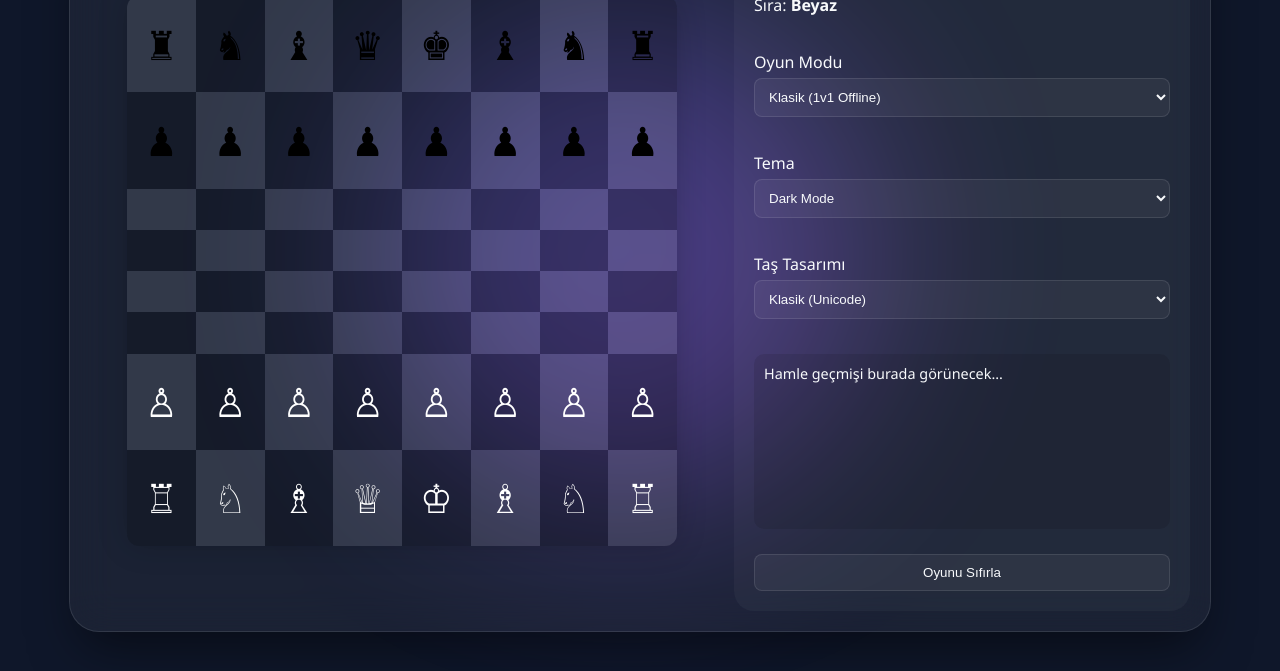
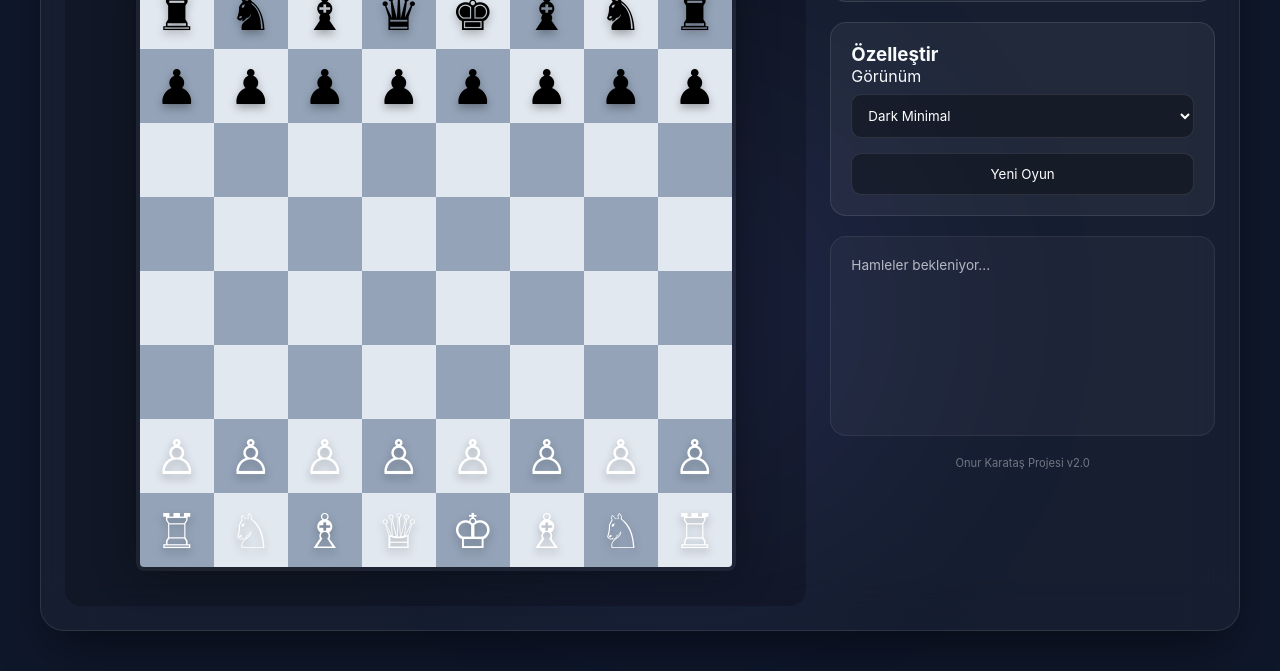
Before and after one commit to mazyLeyn/chess, a plain HTML site: page index.html in a window 1280 px wide. Shown: the part 129-800 px from the top of the page. Drawn offline with Linux system fonts and the light colour scheme.

Commit message:
Update index.html

```diff
--- a/index.html
+++ b/index.html
@@ -3,339 +3,324 @@
 <head>
     <meta charset="UTF-8">
     <meta name="viewport" content="width=device-width, initial-scale=1.0">
-    <title>Chess Fusion | Minimalist & Modern</title>
+    <title>Chess Fusion Pro | Fluid & Modern</title>
     <style>
-        /* --- CSS: Tasarım ve Glassmorphism --- */
         :root {
-            --bg-color: #0f172a;
-            --glass-bg: rgba(255, 255, 255, 0.05);
+            --bg: #0f172a;
+            --glass: rgba(255, 255, 255, 0.03);
             --glass-border: rgba(255, 255, 255, 0.1);
             --accent: #6366f1;
             --text: #f8fafc;
-            --square-light: rgba(255, 255, 255, 0.1);
-            --square-dark: rgba(0, 0, 0, 0.2);
-        }
-
-        /* Temalar */
-        body.theme-light {
-            --bg-color: #f1f5f9;
-            --glass-bg: rgba(255, 255, 255, 0.7);
-            --glass-border: rgba(0, 0, 0, 0.1);
-            --text: #1e293b;
-            --square-light: #e2e8f0;
-            --square-dark: #94a3b8;
+            /* Tahta Renkleri - Modern Pastel */
+            --sq-l: #e2e8f0;
+            --sq-d: #94a3b8;
         }
 
         body.theme-midnight {
-            --bg-color: #020617;
-            --accent: #38bdf8;
-            --square-light: rgba(56, 189, 248, 0.1);
-            --square-dark: rgba(0, 0, 0, 0.4);
+            --bg: #020617;
+            --accent: #0ea5e9;
+            --sq-l: #1e293b;
+            --sq-d: #0f172a;
         }
 
-        * { margin: 0; padding: 0; box-box: border-box; }
+        * { margin: 0; padding: 0; box-sizing: border-box; font-family: 'Inter', system-ui, sans-serif; }
 
         body {
-            background-color: var(--bg-color);
+            background-color: var(--bg);
             color: var(--text);
-            font-family: 'Segoe UI', Tahoma, Geneva, Verdana, sans-serif;
             height: 100vh;
             display: flex;
             justify-content: center;
             align-items: center;
             overflow: hidden;
-            transition: background 0.5s ease;
+            transition: all 0.5s ease;
         }
 
-        /* Arka Plan Efekti */
-        .blob {
+        /* Arka plan akışkanlığı */
+        .bg-glow {
             position: absolute;
-            width: 500px;
-            height: 500px;
-            background: linear-gradient(135deg, var(--accent), #a855f7);
-            filter: blur(100px);
-            border-radius: 50%;
+            width: 600px; height: 600px;
+            background: radial-gradient(circle, var(--accent) 0%, transparent 70%);
+            filter: blur(80px);
+            opacity: 0.15;
             z-index: -1;
-            opacity: 0.4;
-            animation: float 20s infinite alternate;
+            animation: pulse 10s infinite alternate;
         }
 
-        @keyframes float {
-            from { transform: translate(-20%, -20%); }
-            to { transform: translate(20%, 20%); }
+        @keyframes pulse {
+            from { transform: scale(1) translate(-10%, -10%); }
+            to { transform: scale(1.2) translate(10%, 10%); }
         }
 
-        .main-container {
+        .container {
             display: flex;
-            width: 90%;
-            max-width: 1100px;
-            height: 85vh;
-            background: var(--glass-bg);
-            backdrop-filter: blur(20px);
-            -webkit-backdrop-filter: blur(20px);
+            width: 95vw;
+            max-width: 1200px;
+            height: 90vh;
+            background: var(--glass);
+            backdrop-filter: blur(25px);
+            -webkit-backdrop-filter: blur(25px);
             border: 1px solid var(--glass-border);
-            border-radius: 30px;
-            box-shadow: 0 25px 50px -12px rgba(0, 0, 0, 0.5);
-            padding: 20px;
-            gap: 20px;
+            border-radius: 24px;
+            padding: 24px;
+            gap: 24px;
+            box-shadow: 0 25px 50px -12px rgba(0,0,0,0.5);
         }
 
-        /* Oyun Alanı */
-        .board-container {
+        /* Tahta Alanı - Çökme Sorunu Çözüldü */
+        .board-wrapper {
             flex: 1.5;
             display: flex;
             justify-content: center;
             align-items: center;
+            background: rgba(0,0,0,0.2);
+            border-radius: 16px;
+            padding: 10px;
         }
 
         #board {
             display: grid;
-            grid-template-columns: repeat(8, 1fr);
-            aspect-ratio: 1/1;
+            grid-template-columns: repeat(8, 12.5%);
+            grid-template-rows: repeat(8, 12.5%);
             width: 100%;
-            max-width: 550px;
-            border-radius: 12px;
+            max-width: 600px;
+            aspect-ratio: 1 / 1; /* Kare formunu zorunlu kılar */
+            border-radius: 8px;
             overflow: hidden;
-            box-shadow: 0 0 30px rgba(0,0,0,0.2);
+            box-shadow: 0 0 40px rgba(0,0,0,0.4);
+            border: 4px solid rgba(255,255,255,0.05);
         }
 
         .square {
+            width: 100%;
+            height: 100%;
             display: flex;
             justify-content: center;
             align-items: center;
             cursor: pointer;
-            font-size: 2.5rem;
-            transition: all 0.2s ease;
-            user-select: none;
+            position: relative;
+            transition: background 0.2s ease;
         }
 
-        .square:hover { transform: scale(1.05); z-index: 10; }
-        .square.selected { box-shadow: inset 0 0 20px var(--accent); }
-        .square.last-move { background-color: rgba(99, 102, 241, 0.3) !important; }
+        /* Taşların Görünümü */
+        .piece {
+            font-size: clamp(1.5rem, 4vw, 3rem);
+            z-index: 2;
+            transition: transform 0.2s cubic-bezier(0.175, 0.885, 0.32, 1.275);
+            user-select: none;
+            filter: drop-shadow(0 4px 4px rgba(0,0,0,0.3));
+        }
 
-        /* Panel Alanı */
-        .side-panel {
-            flex: 1;
+        .square:hover .piece { transform: scale(1.15); }
+
+        /* Durum Efektleri */
+        .square.selected { background: var(--accent) !important; opacity: 0.8; }
+        .square.valid-move::after {
+            content: '';
+            width: 15px; height: 15px;
+            background: rgba(255,255,255,0.3);
+            border-radius: 50%;
+        }
+
+        /* Yan Panel */
+        .ui-panel {
+            flex: 0.8;
             display: flex;
             flex-direction: column;
             gap: 20px;
-            background: rgba(255, 255, 255, 0.03);
-            border-radius: 20px;
-            padding: 20px;
         }
 
-        h2 { font-weight: 300; letter-spacing: 1px; margin-bottom: 10px; }
+        .card {
+            background: rgba(255,255,255,0.05);
+            padding: 20px;
+            border-radius: 16px;
+            border: 1px solid var(--glass-border);
+        }
 
-        .control-group {
-            margin-bottom: 15px;
+        .turn-indicator {
+            display: flex;
+            align-items: center;
+            gap: 10px;
+            font-size: 1.2rem;
+            font-weight: 600;
         }
+
+        .dot { width: 12px; height: 12px; border-radius: 50%; background: #fff; }
+        .dot.black { background: #000; border: 1px solid #fff; }
 
         select, button {
             width: 100%;
-            padding: 10px;
-            background: var(--glass-bg);
+            padding: 12px;
+            background: rgba(0,0,0,0.3);
             border: 1px solid var(--glass-border);
-            color: var(--text);
-            border-radius: 8px;
-            margin-top: 5px;
-            outline: none;
+            color: #fff;
+            border-radius: 10px;
+            cursor: pointer;
+            margin-top: 8px;
+            transition: all 0.3s;
         }
 
-        .history-box {
+        button:hover { background: var(--accent); }
+
+        .history {
             flex-grow: 1;
-            background: rgba(0,0,0,0.1);
-            border-radius: 10px;
-            padding: 10px;
-            font-size: 0.9rem;
             overflow-y: auto;
+            font-size: 0.85rem;
+            opacity: 0.7;
+            max-height: 200px;
         }
 
-        /* Mobil Uyumluluk */
-        @media (max-width: 768px) {
-            .main-container { flex-direction: column; height: auto; overflow-y: auto; margin: 20px 0; }
-            #board { max-width: 90vw; }
+        @media (max-width: 850px) {
+            .container { flex-direction: column; height: 95vh; padding: 12px; }
+            .ui-panel { flex: 1; }
         }
     </style>
 </head>
 <body class="theme-dark">
 
-    <div class="blob"></div>
+    <div class="bg-glow"></div>
 
-    <main class="main-container">
-        <section class="board-container">
+    <main class="container">
+        <section class="board-wrapper">
             <div id="board"></div>
         </section>
 
-        <aside class="side-panel">
-            <div class="control-group">
-                <h2>Chess Fusion</h2>
-                <div id="game-info">Sıra: <b>Beyaz</b></div>
+        <aside class="ui-panel">
+            <div class="card">
+                <div class="turn-indicator">
+                    <div id="turn-dot" class="dot"></div>
+                    <span id="turn-text">Beyazın Sırası</span>
+                </div>
             </div>
 
-            <div class="control-group">
-                <label>Oyun Modu</label>
-                <select id="mode-select">
-                    <option value="classic">Klasik (1v1 Offline)</option>
-                    <option value="3player" disabled>3 Kişilik (Yakında!)</option>
-                </select>
+            <div class="card">
+                <h3>Özelleştir</h3>
+                <label>Görünüm
+                    <select onchange="document.body.className = this.value">
+                        <option value="theme-dark">Dark Minimal</option>
+                        <option value="theme-midnight">Midnight Blue</option>
+                    </select>
+                </label>
+                <button onclick="resetGame()" style="margin-top: 15px;">Yeni Oyun</button>
             </div>
 
-            <div class="control-group">
-                <label>Tema</label>
-                <select id="theme-select" onchange="changeTheme(this.value)">
-                    <option value="theme-dark">Dark Mode</option>
-                    <option value="theme-midnight">Midnight Blue</option>
-                    <option value="theme-light">Light Mode</option>
-                </select>
+            <div class="card history" id="move-history">
+                <div>Hamleler bekleniyor...</div>
             </div>
 
-            <div class="control-group">
-                <label>Taş Tasarımı</label>
-                <select id="piece-select">
-                    <option value="classic">Klasik (Unicode)</option>
-                    <option value="modern">Minimalist</option>
-                </select>
+            <div style="font-size: 0.7rem; opacity: 0.4; text-align: center;">
+                Onur Karataş Projesi v2.0
             </div>
-
-            <div class="history-box" id="history">
-                Hamle geçmişi burada görünecek...
-            </div>
-
-            <button onclick="resetGame()">Oyunu Sıfırla</button>
         </aside>
     </main>
 
     <script>
-        /* --- JS: Oyun Mantığı --- */
-        const boardElement = document.getElementById('board');
-        const infoElement = document.getElementById('game-info');
-        const historyElement = document.getElementById('history');
+        const boardEl = document.getElementById('board');
+        const turnText = document.getElementById('turn-text');
+        const turnDot = document.getElementById('turn-dot');
+        const historyEl = document.getElementById('move-history');
 
-        let boardState = [];
-        let selectedSquare = null;
-        let turn = 'white';
+        let board = Array(64).fill(null);
+        let selectedIdx = null;
+        let turn = 'w';
 
-        // Taşların Unicode Karşılıkları
-        const pieces = {
-            white: { k: '♔', q: '♕', r: '♖', b: '♗', n: '♘', p: '♙' },
-            black: { k: '♚', q: '♛', r: '♜', b: '♝', n: '♞', p: '♟' }
+        const pieceIcons = {
+            'w': { k: '♔', q: '♕', r: '♖', b: '♗', n: '♘', p: '♙' },
+            'b': { k: '♚', q: '♛', r: '♜', b: '♝', n: '♞', p: '♟' }
         };
 
-        function initBoard() {
-            // Başlangıç dizilimi (Basit bir şablon)
-            boardState = Array(64).fill(null);
+        function setup() {
+            board = Array(64).fill(null);
+            const layout = ['r','n','b','q','k','b','n','r'];
 
-            // Siyah Taşlar
-            const bOrder = ['r','n','b','q','k','b','n','r'];
             for(let i=0; i<8; i++) {
-                boardState[i] = { type: bOrder[i], color: 'black' };
-                boardState[i+8] = { type: 'p', color: 'black' };
-            }
-
-            // Beyaz Taşlar
-            for(let i=0; i<8; i++) {
-                boardState[48+i] = { type: 'p', color: 'white' };
-                boardState[56+i] = { type: bOrder[i], color: 'white' };
-            }
-
-            render();
-            loadProgress();
-        }
-
-        function render() {
-            boardElement.innerHTML = '';
-            boardState.forEach((piece, index) => {
-                const square = document.createElement('div');
-                square.className = 'square';
-
-                const isDark = (Math.floor(index / 8) + index) % 2 === 1;
-                square.style.backgroundColor = isDark ? 'var(--square-dark)' : 'var(--square-light)';
-
-                if(piece) {
-                    square.textContent = pieces[piece.color][piece.type];
-                    square.style.color = piece.color === 'white' ? '#fff' : '#000';
-                }
-
-                if(selectedSquare === index) square.classList.add('selected');
-
-                square.onclick = () => handleSquareClick(index);
-                boardElement.appendChild(square);
-            });
-        }
-
-        function handleSquareClick(index) {
-            const piece = boardState[index];
-
-            if (selectedSquare === null) {
-                if (piece && piece.color === turn) {
-                    selectedSquare = index;
-                }
-            } else {
-                // Taşı Taşı
-                if (selectedSquare !== index) {
-                    movePiece(selectedSquare, index);
-                }
-                selectedSquare = null;
+                board[i] = { type: layout[i], color: 'b' };
+                board[i+8] = { type: 'p', color: 'b' };
+                board[48+i] = { type: 'p', color: 'w' };
+                board[56+i] = { type: layout[i], color: 'w' };
             }
             render();
         }
 
-        function movePiece(from, to) {
-            const movingPiece = boardState[from];
+        function render() {
+            boardEl.innerHTML = '';
+            for(let i=0; i<64; i++) {
+                const square = document.createElement('div');
+                square.className = 'square';
 
-            // Basit yer değiştirme mantığı
-            boardState[to] = movingPiece;
-            boardState[from] = null;
+                // Kare Rengi
+                const row = Math.floor(i / 8);
+                const col = i % 8;
+                square.style.backgroundColor = (row + col) % 2 === 0 ? 'var(--sq-l)' : 'var(--sq-d)';
 
-            // Sırayı Değiştir
-            turn = turn === 'white' ? 'black' : 'white';
-            infoElement.innerHTML = `Sıra: <b>${turn === 'white' ? 'Beyaz' : 'Siyah'}</b>`;
+                if(board[i]) {
+                    const p = document.createElement('div');
+                    p.className = 'piece';
+                    p.textContent = pieceIcons[board[i].color][board[i].type];
+                    p.style.color = board[i].color === 'w' ? '#fff' : '#000';
+                    square.appendChild(p);
+                }
 
-            saveProgress();
-            addHistory(`${from} -> ${to}`);
-        }
+                if(selectedIdx === i) square.classList.add('selected');
 
-        function changeTheme(theme) {
-            document.body.className = theme;
-            localStorage.setItem('chess_theme', theme);
-        }
-
-        function addHistory(text) {
-            const entry = document.createElement('div');
-            entry.textContent = text;
-            historyElement.prepend(entry);
-        }
-
-        function saveProgress() {
-            localStorage.setItem('chess_state', JSON.stringify({
-                board: boardState,
-                turn: turn
-            }));
-        }
-
-        function loadProgress() {
-            const saved = localStorage.getItem('chess_state');
-            const theme = localStorage.getItem('chess_theme');
-            if(theme) {
-                document.body.className = theme;
-                document.getElementById('theme-select').value = theme;
-            }
-            if(saved) {
-                const data = JSON.parse(saved);
-                boardState = data.board;
-                turn = data.turn;
-                render();
+                square.onclick = () => handleClick(i);
+                boardEl.appendChild(square);
             }
         }
 
-        function resetGame() {
-            localStorage.removeItem('chess_state');
-            location.reload();
+        function handleClick(i) {
+            const piece = board[i];
+
+            if(selectedIdx === null) {
+                if(piece && piece.color === turn) {
+                    selectedIdx = i;
+                }
+            } else {
+                if(i !== selectedIdx) {
+                    executeMove(selectedIdx, i);
+                }
+                selectedIdx = null;
+            }
+            render();
         }
 
-        // Başlat
-        initBoard();
+        function executeMove(from, to) {
+            // Basit hareket mantığı (Kural kontrolü buraya eklenebilir)
+            const movingPiece = board[from];
+            board[to] = movingPiece;
+            board[from] = null;
 
+            // Sıra değişimi
+            turn = turn === 'w' ? 'b' : 'w';
+            updateUI();
+
+            // Ses efekti simülasyonu veya titreşim
+            if(window.navigator.vibrate) window.navigator.vibrate(10);
+
+            logMove(from, to, movingPiece);
+        }
+
+        function updateUI() {
+            turnText.textContent = turn === 'w' ? 'Beyazın Sırası' : 'Siyahın Sırası';
+            turnDot.className = turn === 'w' ? 'dot' : 'dot black';
+        }
+
+        function logMove(f, t, p) {
+            const div = document.createElement('div');
+            const coords = (idx) => String.fromCharCode(97 + (idx % 8)) + (8 - Math.floor(idx / 8));
+            div.textContent = `${p.type.toUpperCase()}: ${coords(f)} → ${coords(t)}`;
+            historyEl.prepend(div);
+        }
+
+        function resetGame() {
+            turn = 'w';
+            selectedIdx = null;
+            historyEl.innerHTML = '';
+            updateUI();
+            setup();
+        }
+
+        setup();
     </script>
 </body>
 </html>
```
